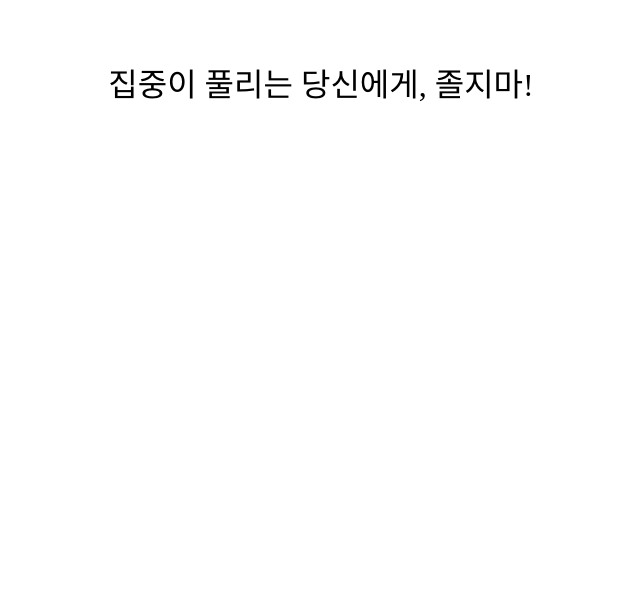
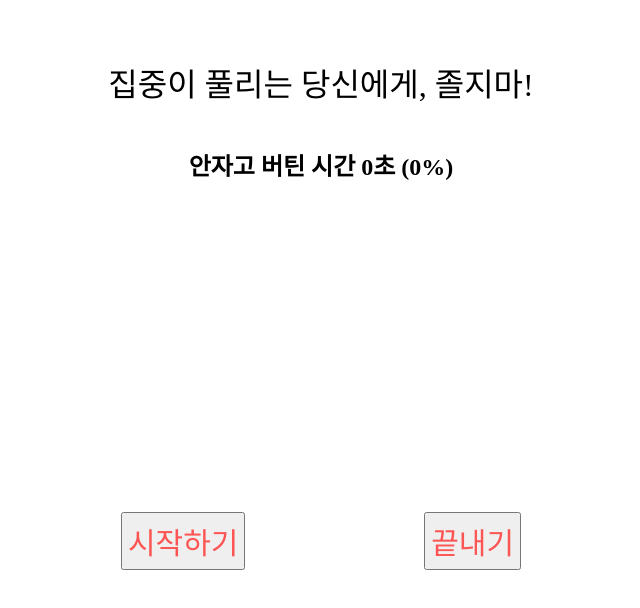
Before and after one commit to pyville/zzm-web, a Next.js app: page /cam in a window 1280 px wide. Shown: the top 608 px of the page, without its empty margins (319-959 px from the left). Built offline with nearby package versions, Linux system fonts and the light colour scheme; no server answers.

Commit message:
feat: 타이머 제작중

```diff
--- a/pages/cam.tsx
+++ b/pages/cam.tsx
@@ -1,18 +1,56 @@
 import type { NextPage } from "next";
 import styles from "../styles/cam.module.css"
-import { useEffect, useRef } from "react";
+import { useState, useEffect, useRef } from "react";
 
 const CamPage: NextPage = () => {
+    const titleList = ["집중이 풀리는 당신에게, 졸지마!", "공부, 운전 등 집중해야 하는 당신!", "졸면 안 돼~ 졸면 안 돼~"]
+    const [seconds, setSeconds] = useState<number>(0)
+    const [isPlaying, setIsPlaying] = useState<boolean>(false)
+    const timer = useRef(null)
     const videoRef = useRef(null)
+
+    const incrementSeconds = () => {
+        setSeconds((currentSeconds) => currentSeconds + 1)
+    }
+
+    const startTimer = () => {
+        // @ts-ignore
+        timer.current = setInterval(incrementSeconds, 1000)
+        setIsPlaying(true)
+    }
+
+    const pauseTimer = () => {
+        // @ts-ignore
+        clearInterval(timer.current)
+        setIsPlaying(false)
+    }
+
+    const stopTimer = () => {
+        pauseTimer()
+        setSeconds(0)
+    }
+
     useEffect(() => {
+        // @ts-ignore
         navigator.mediaDevices.getUserMedia({ video: true }).then((stream: MediaStream) => {
+            // @ts-ignore
             videoRef.current.srcObject = stream;
         })
+
+        return () => {
+            // @ts-ignore
+            stopTimer()
+        }
     }, [])
 
     return <main className={styles.main}>
-        <h1 className={styles.title}>집중이 풀리는 당신에게, 졸지마!</h1>
+        <h1 className={styles.title}>{titleList[Math.floor(seconds / 10) % titleList.length]}</h1>
+        <h2>안자고 버틴 시간 {seconds}초 (0%)</h2>
         <video autoPlay className={styles.video} ref={videoRef} />
+        <div className={styles.buttonContainer}>
+        <button className={styles.button} onClick={isPlaying ? pauseTimer : startTimer}>{isPlaying ? "멈추기" : seconds > 0 ? "다시 시작하기" : "시작하기"}</button>
+        <button className={styles.button} onClick={stopTimer}>끝내기</button>
+        </div>
     </main>
 }
 
--- a/styles/cam.module.css
+++ b/styles/cam.module.css
@@ -14,3 +14,22 @@
 .video {
     height: 300px;
 }
+
+.buttonContainer {
+    width: 400px;
+    display: flex;
+    flex-direction: row;
+    justify-content: space-between;
+    align-items: center;
+}
+
+.button {
+    margin: 10px 0 10px 0;
+    padding: 5px 5px 5px 5px;
+    font-size: 30px;
+    color: #FD5454;
+}
+
+.button:hover {
+    cursor: pointer;
+}
```
